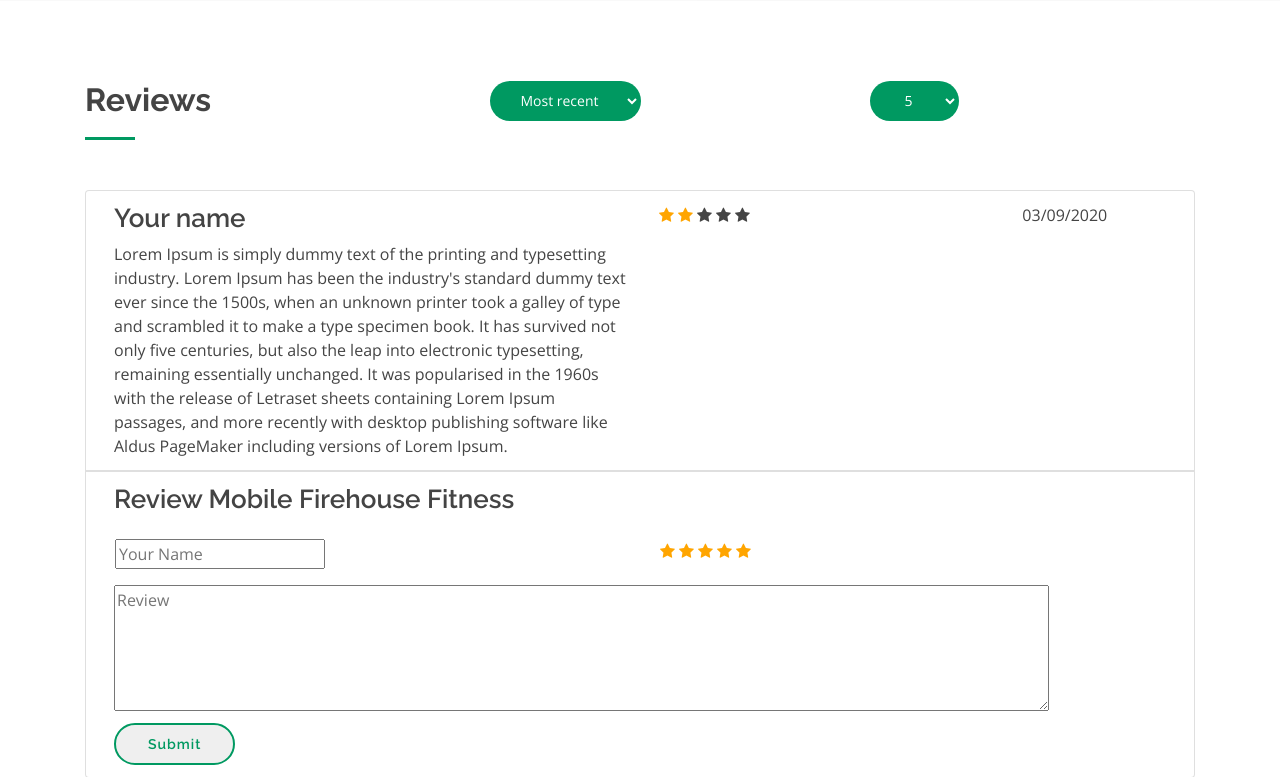
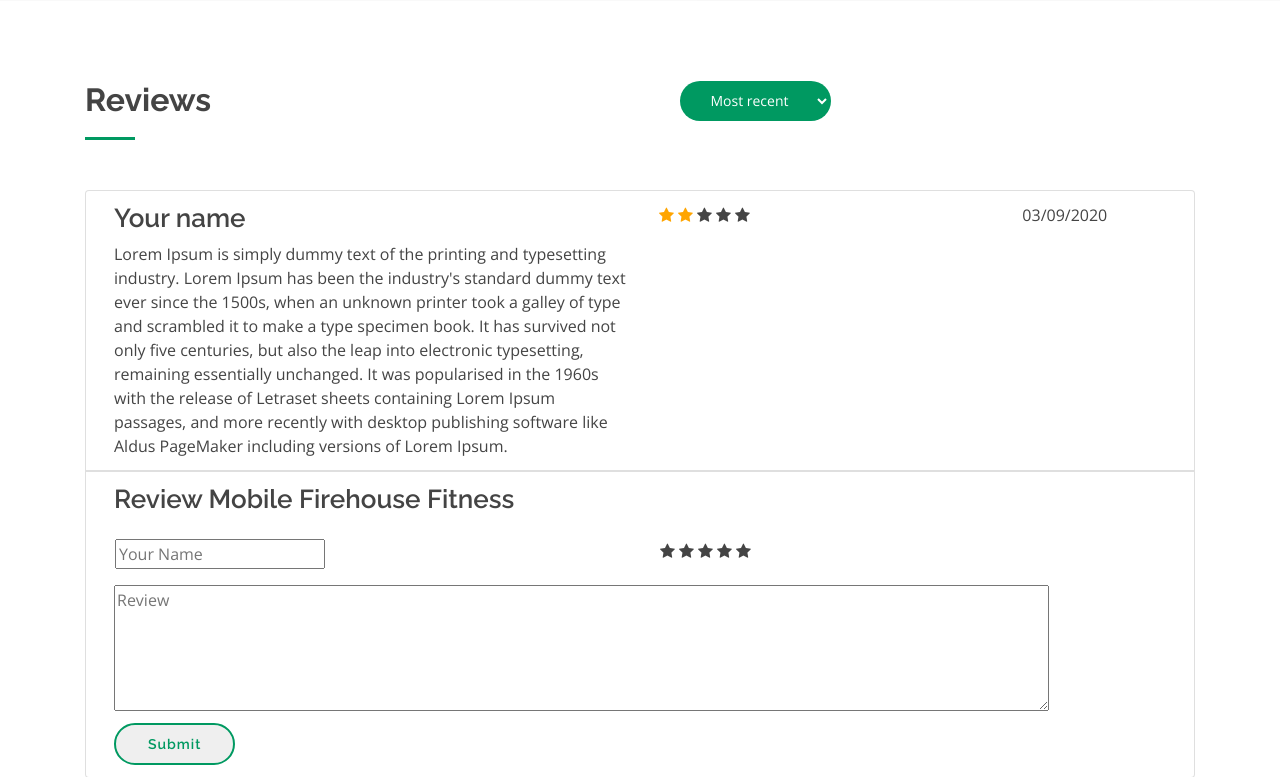
Before and after one commit to naveenailawadi/MobileFirehouseFitness, a Flask app: page / in a window 1280 px wide. Shown: the part 3740-4517 px from the top of the page. Run offline with Flask 2, Linux system fonts and the light colour scheme; some libraries are stand-ins or nearby versions.

Commit message:
try to add star input

```diff
--- a/website/static/assets/css/home.css
+++ b/website/static/assets/css/home.css
@@ -155,3 +155,7 @@ display:none;
   width: 100%;
   margin-top: 20%;
 }
+
+.starrating > input {
+  display: none;
+}
--- a/website/templates/home.html
+++ b/website/templates/home.html
@@ -284,14 +284,6 @@
               <option class="dropdown-item" selected="select">Most recent</option>
               <option class="dropdown-item">Best</option>
               <option class="dropdown-item">Worst</option>
-          </select>
-        </div>
-        <div class="col">
-            <select class="dropdown btn get-started-btn dropdown-toggle" aria-labelledby="dropdownMenuButton" id="limitDropdown">
-              <option class="dropdown-item" href="#">5</option>
-              <option class="dropdown-item" href="#">10</option>
-              <option class="dropdown-item" href="#">20</option>
-              <option class="dropdown-item" href="#">50</option>
             </select>
         </div>
       </div>
@@ -360,15 +352,20 @@
                   <div class="col p-3">
                     <input type="text" placeholder="Your Name" id="nameInput">
                   </div>
-                  <div class="col p-3" id="starInput">
-                    <span class="fa fa-star checked" val="1"></span>
-                    <span class="fa fa-star checked" val="2"></span>
-                    <span class="fa fa-star checked" val="3"></span>
-                    <span class="fa fa-star checked" val="4"></span>
-                    <span class="fa fa-star checked" val="5"></span>
+                  <div class="col p-3 starrating" id="starInput">
+                    <input type="radio" id="star5" name="rating" value="5">
+                    <label for="star5" class="fa fa-star"></label>
+                    <input type="radio" id="star4" name="rating" value="4">
+                    <label for="star4" class="fa fa-star"></label>
+                    <input type="radio" id="star3" name="rating" value="3">
+                    <label for="star3" class="fa fa-star"></label>
+                    <input type="radio" id="star2" name="rating" value="2">
+                    <label for="star2" class="fa fa-star"></label>
+                    <input type="radio" id="star1" name="rating" value="1">
+                    <label for="star1" class="fa fa-star"></label>
                   </div>
                 </div>
-                <div class="row" >
+                <div class="row">
                   <div class="col p3">
                     <textarea name="Review" placeholder="Review" rows="5" cols="100" id="reviewInput"></textarea>
                   </div>
```
